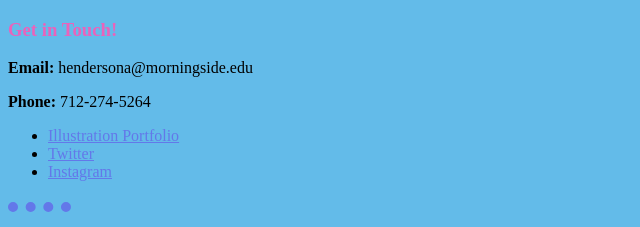
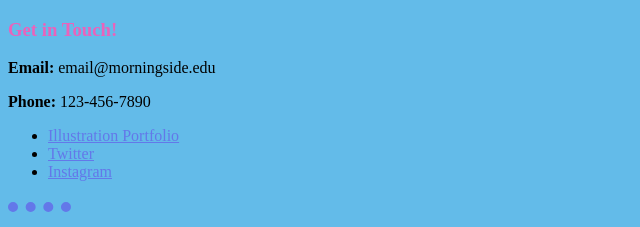
Before and after one commit to Volkvolny/PersonalSiteStyled, a plain HTML site: page Contact.html in a window 1280 px wide. Shown: the top 227 px of the page, 0-640 px from the left. Drawn offline with Linux system fonts and the light colour scheme.

Commit message:
contact info change

```diff
--- a/Contact.html
+++ b/Contact.html
@@ -23,8 +23,8 @@
   </head>
   <body>
     <h3>Get in Touch!</h3>
-    <p><strong>Email: </strong>hendersona@morningside.edu</p>
-    <p><strong>Phone: </strong>712-274-5264</p>
+    <p><strong>Email: </strong>email@morningside.edu</p>
+    <p><strong>Phone: </strong>123-456-7890</p>
     <ul>
       <li><a href= "https://sobachkavolny.wixsite.com/averysillustration" target= "_blank">Illustration Portfolio</a></li>
       <li><a href= "https://twitter.com/Sobachkavolny" target= "_blank">Twitter</a></li>
@@ -33,7 +33,7 @@
     <hr>
     <br>
     <br>
-    <form action= "mailto:hendersona@morningside.edu" method= "post" enctype= "text/plain">
+    <form action= "mailto:email@morningside.edu" method= "post" enctype= "text/plain">
       <label>Name:</label>
       <input type= "text" name= "yourName" value= "">
       <br>
```
